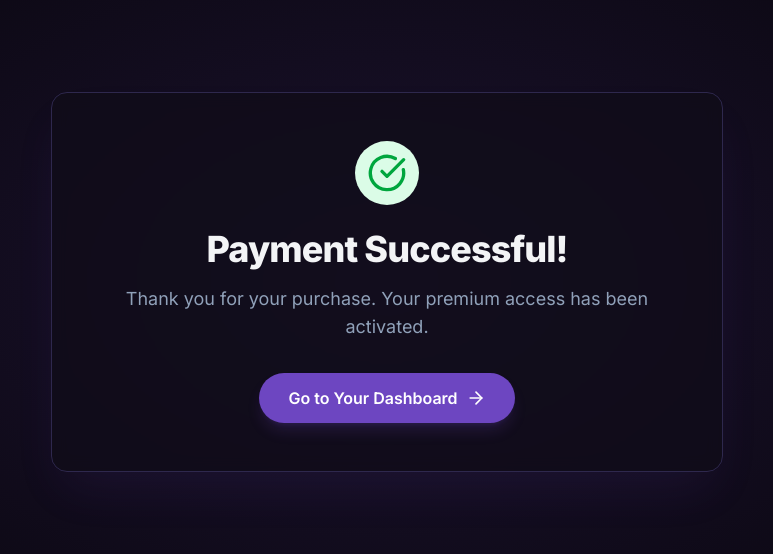
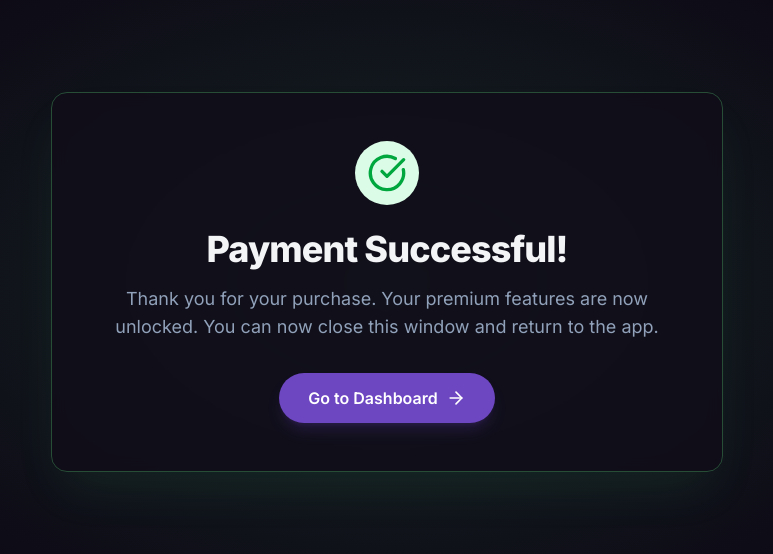
Before and after one commit to openarahmed/rouina-web, a Next.js app: page /payment/success in a window 1280 px wide. Shown: the part 118-672 px from the top of the page, without its empty margins (253-1026 px from the left). Built offline with nearby package versions, Linux system fonts and the light colour scheme; no server answers.

Commit message:
payment redirection error

```diff
--- a/app/payment/fail/page.tsx
+++ b/app/payment/fail/page.tsx
@@ -2,10 +2,9 @@
 
 import { XCircle, ArrowLeft } from 'lucide-react';
 import Link from 'next/link';
-import { Suspense } from 'react';
-import dynamic from 'next/dynamic';
+import { useState, useEffect } from 'react';
 
-// A fallback component to show while the main component is loading
+// A fallback component to show on the server and initial client render
 function Loading() {
     return (
         <div className="flex flex-col items-center justify-center min-h-screen bg-[#0D0915] text-white p-4 sm:p-6 lg:p-8">
@@ -16,6 +15,7 @@ function Loading() {
     );
 }
 
+// The actual view of the page, which will only render on the client
 function FailView() {
     return (
         <div className="flex flex-col items-center justify-center min-h-screen bg-[#0D0915] text-white p-4 sm:p-6 lg:p-8">
@@ -29,7 +29,6 @@ function FailView() {
                     Payment Failed
                 </h1>
                 <p className="mt-4 text-lg text-slate-400">
-                    {/* FIX: Replaced ' with &apos; to fix build error */}
                     Unfortunately, we couldn&apos;t process your payment. No charges were made. Please try again.
                 </p>
 
@@ -47,14 +46,19 @@ function FailView() {
     );
 }
 
-const DynamicFailView = dynamic(() => Promise.resolve(FailView), {
-    ssr: false, // Force client-side rendering
-});
+export default function FailPage() {
+    const [isClient, setIsClient] = useState(false);
 
-export default function FailPage() {
-    return (
-        <Suspense fallback={<Loading />}>
-            <DynamicFailView />
-        </Suspense>
-    );
+    // This hook ensures that the component only renders on the client side
+    useEffect(() => {
+        setIsClient(true);
+    }, []);
+
+    // On the server or during the initial render, show the loading component.
+    if (!isClient) {
+        return <Loading />;
+    }
+
+    // Once mounted on the client, render the actual page view.
+    return <FailView />;
 }
--- a/app/payment/success/page.tsx
+++ b/app/payment/success/page.tsx
@@ -3,31 +3,29 @@
 import { CheckCircle, ArrowRight } from 'lucide-react';
 import Link from 'next/link';
 import { useSearchParams } from 'next/navigation';
-import { Suspense } from 'react';
-import dynamic from 'next/dynamic';
+import { Suspense, useState, useEffect } from 'react';
 
-// A fallback component to show while the main component is loading
+// A fallback component to show on the server and initial client render
 function Loading() {
     return (
         <div className="flex flex-col items-center justify-center min-h-screen bg-[#0D0915] text-white p-4 sm:p-6 lg:p-8">
             <div className="text-center">
-                <h1 className="text-3xl sm:text-4xl font-bold">Loading Payment Details...</h1>
-                <p className="mt-4 text-lg text-slate-400">Please wait while we confirm your transaction.</p>
+                <h1 className="text-3xl sm:text-4xl font-bold">Loading...</h1>
             </div>
         </div>
     );
 }
 
-
+// The actual view of the page, which will only render on the client
 function SuccessView() {
     const searchParams = useSearchParams();
     const transactionId = searchParams.get('tran_id');
 
     return (
         <div className="flex flex-col items-center justify-center min-h-screen bg-[#0D0915] text-white p-4 sm:p-6 lg:p-8">
-            <div className="absolute inset-0 bg-[radial-gradient(ellipse_at_center,_rgba(109,_70,_193,_0.15),_transparent_70%)] -z-0"></div>
+            <div className="absolute inset-0 bg-[radial-gradient(ellipse_at_center,_rgba(70,_193,_118,_0.15),_transparent_70%)] -z-0"></div>
 
-            <div className="relative z-10 text-center bg-[#110D1A]/80 backdrop-blur-sm border border-[#2E284D] rounded-2xl p-8 sm:p-12 max-w-2xl w-full shadow-2xl shadow-[#6D46C1]/10">
+            <div className="relative z-10 text-center bg-[#110D1A]/80 backdrop-blur-sm border border-[#284D37] rounded-2xl p-8 sm:p-12 max-w-2xl w-full shadow-2xl shadow-[#46C176]/10">
                 <div className="mx-auto flex items-center justify-center h-16 w-16 rounded-full bg-green-100">
                     <CheckCircle className="h-10 w-10 text-green-600" aria-hidden="true" />
                 </div>
@@ -35,23 +33,19 @@ function SuccessView() {
                     Payment Successful!
                 </h1>
                 <p className="mt-4 text-lg text-slate-400">
-                    Thank you for your purchase. Your premium access has been activated.
+                    Thank you for your purchase. Your premium features are now unlocked. You can now close this window and return to the app.
                 </p>
-
                 {transactionId && (
-                    <div className="mt-6 text-sm text-slate-500">
-                        <p>Transaction ID:</p>
-                        <p className="font-mono bg-slate-800/50 inline-block px-2 py-1 rounded-md mt-1">{transactionId}</p>
+                    <div className="mt-4 text-sm text-slate-500">
+                        <p>Transaction ID: {transactionId}</p>
                     </div>
                 )}
-
                 <div className="mt-8">
                     <Link
-                        href="/dashboard"
+                        href="/dashboard" // Link to the user's dashboard or app's main page
                         className="inline-flex items-center justify-center px-7 py-3 gap-2 border border-transparent text-base font-semibold rounded-full text-white bg-[#6D46C1] hover:bg-[#8B5CF6] transition-all duration-300 transform hover:scale-105 shadow-lg shadow-[#6D46C1]/20"
                     >
-                        Go to Your Dashboard
-                        <ArrowRight className="w-5 h-5" />
+                        Go to Dashboard <ArrowRight className="w-5 h-5" />
                     </Link>
                 </div>
             </div>
@@ -59,18 +53,28 @@ function SuccessView() {
     );
 }
 
-// --- FINAL FIX: Using next/dynamic to force client-side rendering ---
-// This prevents the server from crashing when trying to render useSearchParams.
-const DynamicSuccessView = dynamic(() => Promise.resolve(SuccessView), {
-    ssr: false, // This is the key: server-side rendering is disabled
-});
-
-
-// The main page component now wraps the DYNAMIC view in Suspense
-export default function SuccessPage() {
+// A wrapper component that uses Suspense
+function SuccessPageContent() {
     return (
         <Suspense fallback={<Loading />}>
-            <DynamicSuccessView />
+            <SuccessView />
         </Suspense>
     );
 }
+
+export default function SuccessPage() {
+    const [isClient, setIsClient] = useState(false);
+
+    // This hook ensures that the component only renders on the client side
+    useEffect(() => {
+        setIsClient(true);
+    }, []);
+
+    // On the server or during the initial render, show the loading component.
+    if (!isClient) {
+        return <Loading />;
+    }
+
+    // Once mounted on the client, render the actual page view.
+    return <SuccessPageContent />;
+}
```
